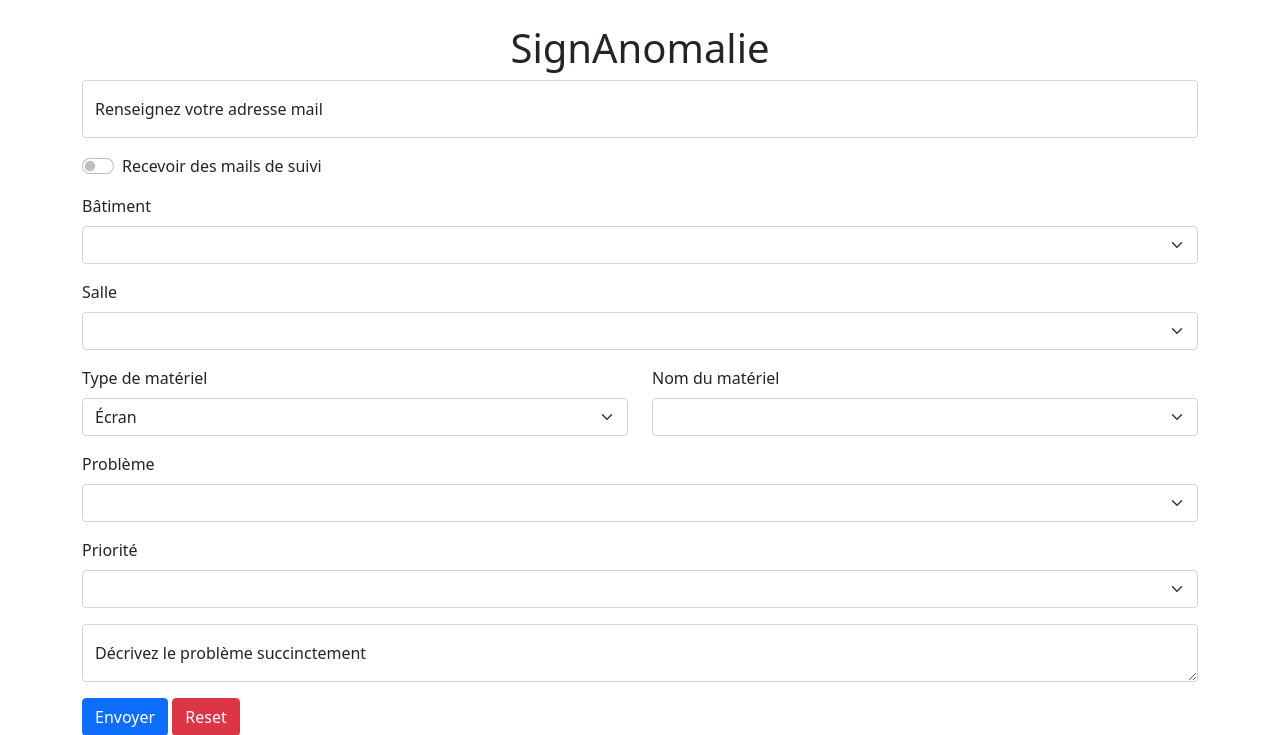
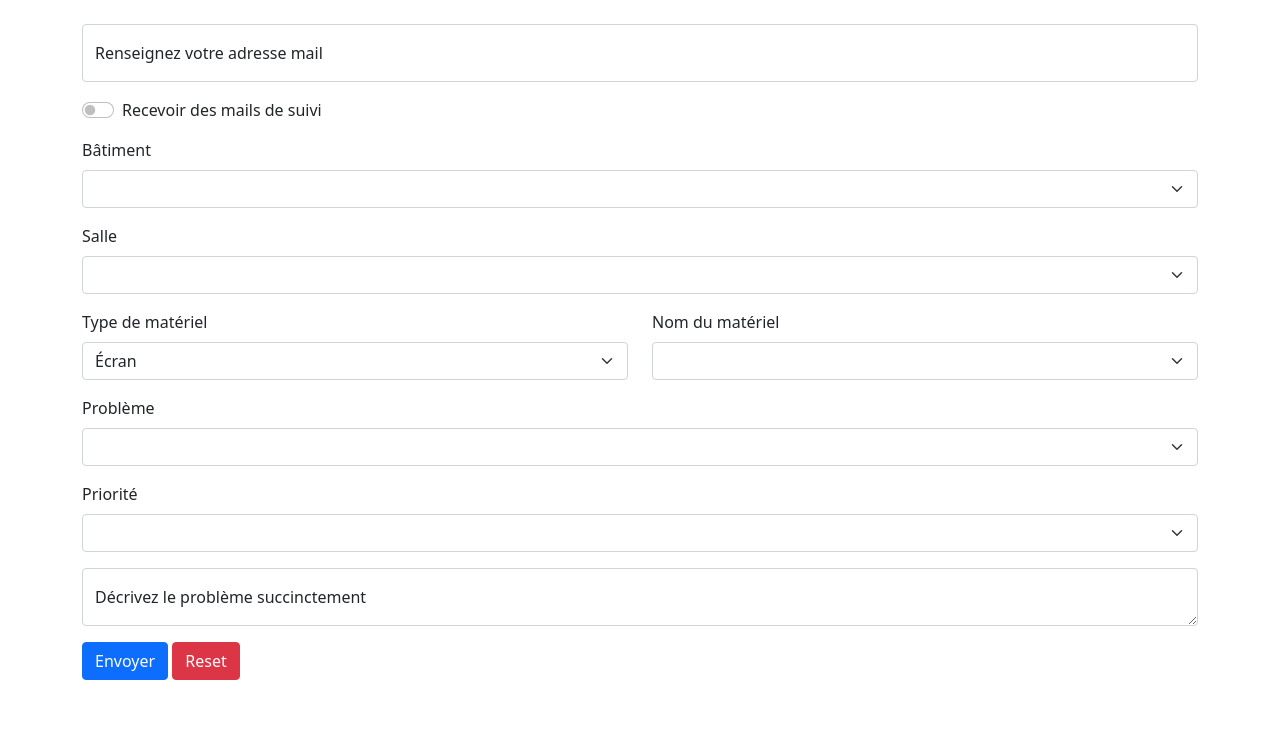
Before and after one commit to Baptiste1802/signanomalie, a Flask app: page / in a window 1280 px wide. Shown: the part 56-791 px from the top of the page. After the commit the page ends 736 px from the top, so only its background shows below. Run offline with Flask 2, Linux system fonts and the light colour scheme; lists and menus that the app fills with data are empty; parts of the project's set-up code (start-up, migrations or seed data) failed here and were passed over.

Commit message:
suppression du titre dans le home

```diff
--- a/signanomalie/templates/home.html
+++ b/signanomalie/templates/home.html
@@ -1,6 +1,5 @@
 {% extends "base.html" %}
 {% block main %}
-<h1 class="text-center">{{ title }}</h1>
 
 <body>
 
```
